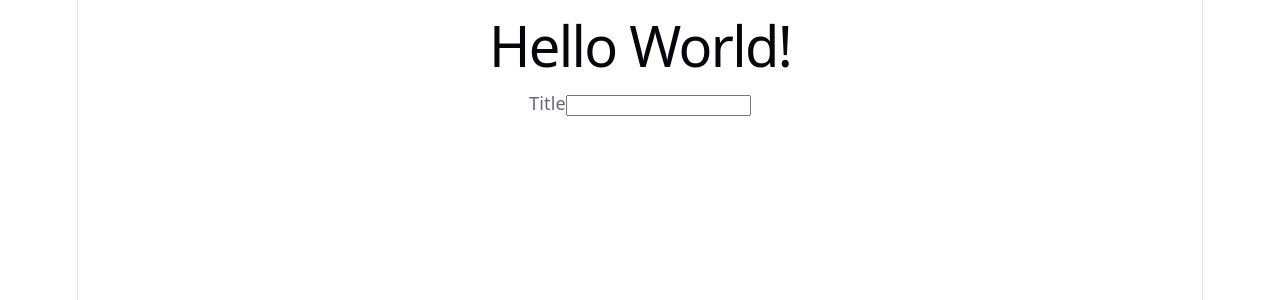
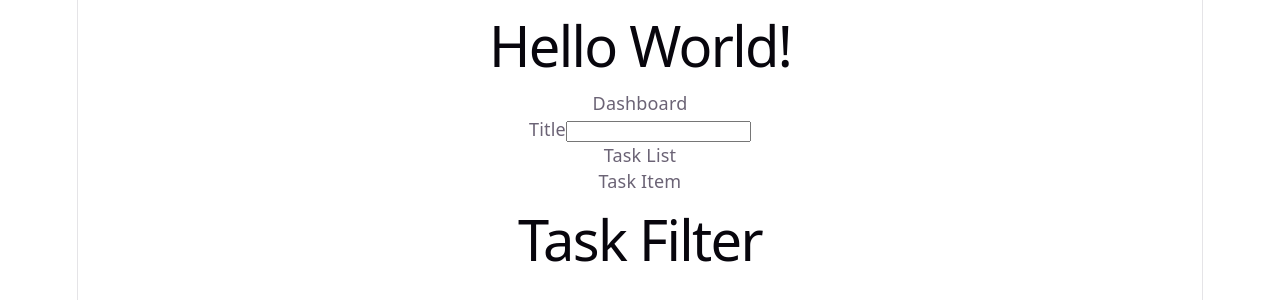
Before and after one commit to DimsuCodes/Task-Dashboard, a React (Vite) app: page / in a window 1280 px wide. Shown: the top 300 px of the page. Built offline with nearby package versions, Linux system fonts and the light colour scheme.

Commit message:
Add task form state and stats helper

```diff
--- a/src/App.tsx
+++ b/src/App.tsx
@@ -1,11 +1,20 @@
+import { Dashboard } from "./components/Dashboard/Dashboard";
+import { TaskFilter } from "./components/TaskFilter/TaskFilter";
 import { TaskForm } from "./components/TaskForm/TaskForm";
+import { TaskItem } from "./components/TaskList/TaskItem";
+import { TaskList } from "./components/TaskList/TaskList";
 
 
-export default function App () {
+export default function App() {
   return (
     <div>
-    <h1>Hello World!</h1>
-    <TaskForm/>
+      <h1>Hello World!</h1>
+      <Dashboard />
+      <TaskForm />
+      <TaskList />
+      <TaskItem />
+      <TaskFilter />
+
     </div>
   )
 }
--- a/src/components/Dashboard/Dashboard.tsx
+++ b/src/components/Dashboard/Dashboard.tsx
@@ -9,3 +9,8 @@
 // 8. Export/import tasks as JSON
 // 9. Responsive layout
 // Extras (last): dark mode toggle, drag-and-drop reordering, animations
+export function Dashboard() {
+    return(
+        <div>Dashboard</div>
+    )
+}
--- a/src/components/TaskFilter/TaskFilter.tsx
+++ b/src/components/TaskFilter/TaskFilter.tsx
@@ -6,7 +6,7 @@
 // 5. Every change -> send updated filter options up through a callback prop
 // 6. Show which filters are active, plus a way to clear them
 
-export default function TaskFilter() {
+export function TaskFilter() {
 
 
     return(
--- a/src/components/TaskList/TaskItem.tsx
+++ b/src/components/TaskList/TaskItem.tsx
@@ -4,3 +4,8 @@
 // 3. Delete button -> calls a callback prop with this task's id
 // 4. Edit button -> tells the parent which task to edit
 // This component should NOT own the task list state — it only reports events up
+export function TaskItem() {
+    return(
+        <div>Task Item</div>
+    )
+}
--- a/src/components/TaskList/TaskList.tsx
+++ b/src/components/TaskList/TaskList.tsx
@@ -3,3 +3,8 @@
 // 2. Render one TaskItem per task — with a stable key (which field?)
 // 3. Pass each TaskItem the callbacks it needs (status change, delete, edit)
 // 4. Show an empty state when there are no tasks
+export function TaskList() {
+    return(
+        <div>Task List</div>
+    )
+}
```
